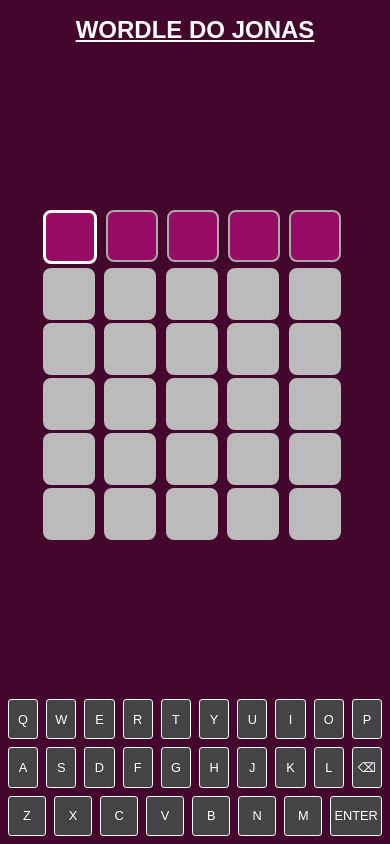
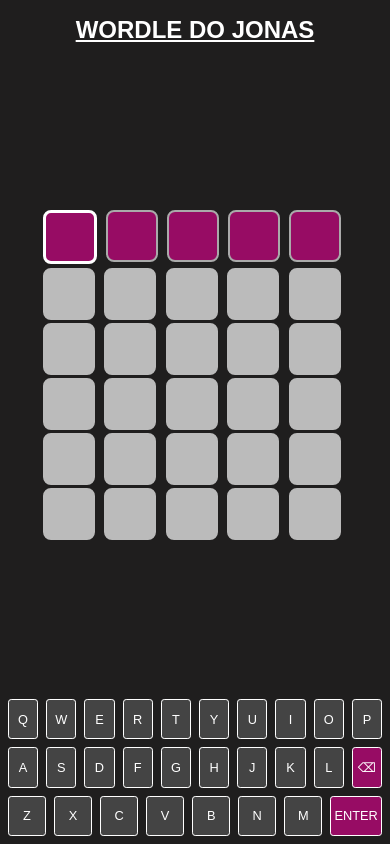
Before and after one commit to jonas-duarte/wordle, an Angular app: page /ptbr in a window 390 px wide. Built offline with nearby package versions, Linux system fonts and the light colour scheme; a web font is replaced by a local one.

Commit message:
update web theme

```diff
--- a/src/app/app.component.scss
+++ b/src/app/app.component.scss
@@ -1,7 +1,7 @@
 .app {
   height: 100vh;
   width: 100vw;
-  background-color: #45062E;
+  background-color: #1F1E1E;
   display: flex;
   flex-direction: column;
   justify-content: space-evenly;
--- a/src/app/keyboard/keyboard.component.html
+++ b/src/app/keyboard/keyboard.component.html
@@ -1,6 +1,6 @@
 <div class="container">
   <div class="row" *ngFor="let row of inputManager.layout">
-    <div class="key" *ngFor="let key of row" (click)="handleKeyClick(key)" [ngClass]=keyStatus(key)>
+    <div class="key" *ngFor="let key of row" (click)="handleKeyClick(key)" [ngClass]=keyClass(key)>
       {{key==="BACKSPACE"?"⌫":key}} </div>
   </div>
 </div>
--- a/src/app/keyboard/keyboard.component.scss
+++ b/src/app/keyboard/keyboard.component.scss
@@ -1,8 +1,8 @@
 .container {
   display: flex;
   flex-direction: column;
-  margin: .5rem;
-  gap: .5rem;
+  margin: 0.5rem;
+  gap: 0.5rem;
   justify-content: center;
   align-items: center;
 }
@@ -12,7 +12,7 @@
   flex-direction: row;
   justify-content: center;
   width: 100%;
-  gap: .5rem;
+  gap: 0.5rem;
   max-width: 700px;
 }
 
@@ -23,8 +23,8 @@
   display: flex;
   justify-content: center;
   align-items: center;
-  padding: .2rem;
-  border-radius: .2rem;
+  padding: 0.2rem;
+  border-radius: 0.2rem;
   cursor: pointer;
 
   border: 1px solid #fff;
@@ -36,7 +36,7 @@
   }
 
   &.displaced {
-    background-color: #EEB91B;
+    background-color: #eeb91b;
     border-color: #fff5;
   }
 
@@ -44,11 +44,18 @@
     background-color: #000;
     border-color: #fff5;
   }
+
+  &.special {
+    background-color: #970c64;
+  }
+
+  &:hover {
+    box-shadow: inset 0 0 0 2px #fff;
+  }
 }
-
 
 @media screen and (max-width: 600px) {
   .key {
-    font-size: .8rem;
+    font-size: 0.8rem;
   }
 }
--- a/src/app/keyboard/keyboard.component.ts
+++ b/src/app/keyboard/keyboard.component.ts
@@ -22,7 +22,12 @@ export class KeyboardComponent implements OnInit {
     this.inputManager.handleKey(key);
   }
 
-  keyStatus(key: string): KeyStatus | 'undefined' {
-    return this.inputManager.getHigherKeyStatus(key) || 'undefined';
+  keyClass(key: string): string {
+    if (key === 'ENTER' || key === 'BACKSPACE') {
+      return 'special';
+    }
+    const status: KeyStatus | 'undefined' =
+      this.inputManager.getHigherKeyStatus(key) || 'undefined';
+    return status;
   }
 }
```
